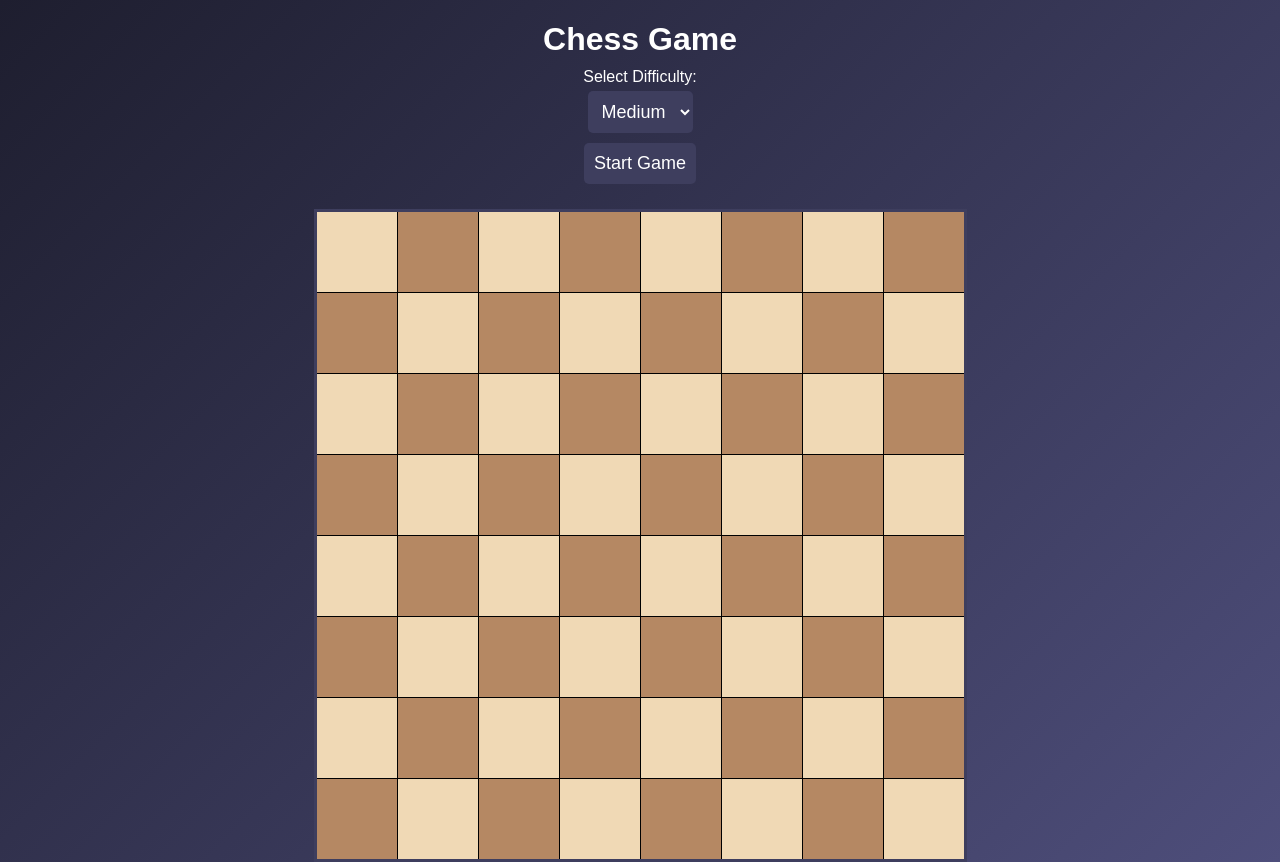
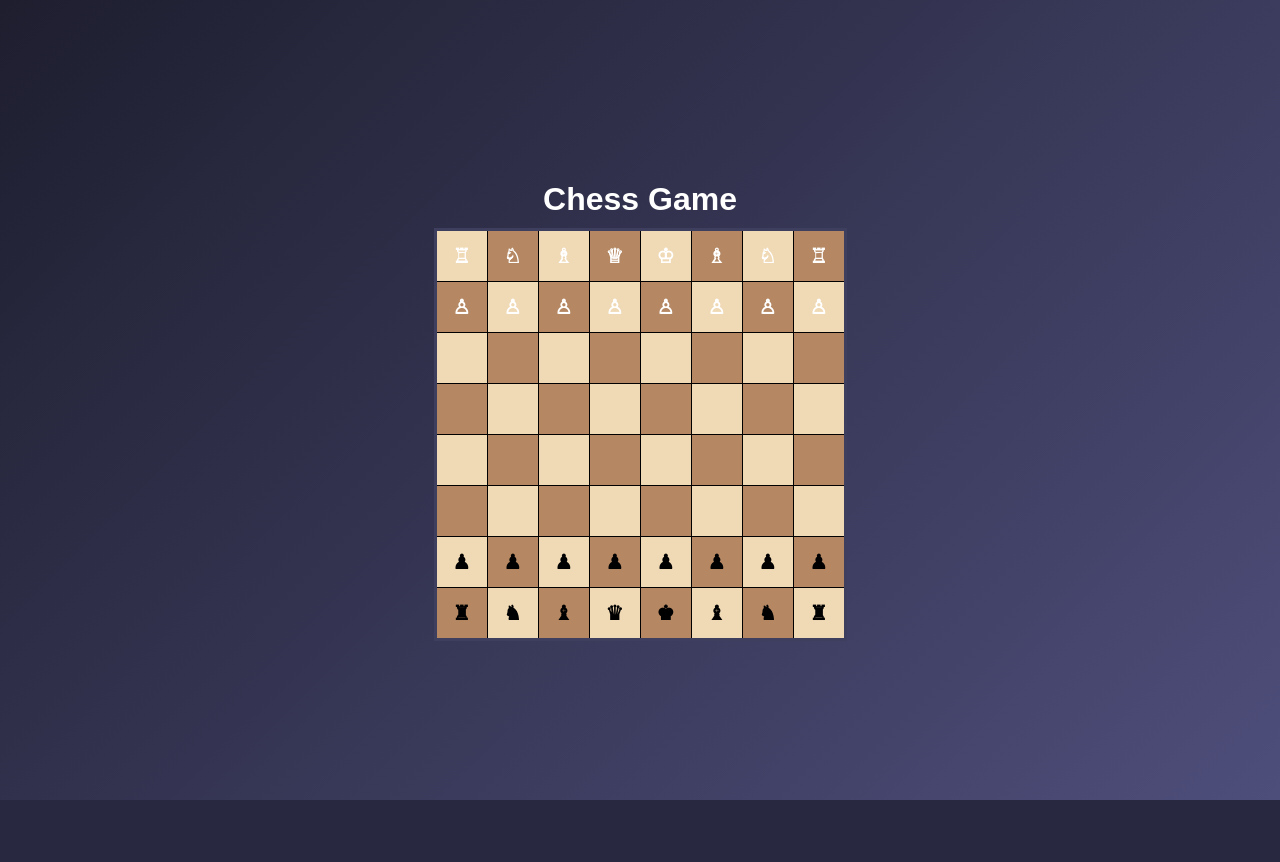
Before and after one commit to Miraawwq/TELBOT, a Flask app: page / in a window 1280 px wide. After the commit the page ends 800 px from the top, so only its background shows below. Run offline with Flask 3, Linux system fonts and the light colour scheme.

Commit message:
Update index.html

```diff
--- a/templates/index.html
+++ b/templates/index.html
@@ -21,45 +21,22 @@
             margin-bottom: 10px;
         }
 
-        .controls {
-            margin-bottom: 20px;
-            display: flex;
-            flex-direction: column;
-            align-items: center;
-        }
-
-        select, button {
-            padding: 10px;
-            font-size: 18px;
-            margin: 5px;
-            border: none;
-            border-radius: 5px;
-            background: #3e3e5e;
-            color: white;
-            cursor: pointer;
-            transition: background 0.3s;
-        }
-
-        select:focus, button:hover {
-            background: #5e5e8e;
-        }
-
         #board {
             display: grid;
-            grid-template-columns: repeat(8, 80px);
-            grid-template-rows: repeat(8, 80px);
+            grid-template-columns: repeat(8, 50px);
+            grid-template-rows: repeat(8, 50px);
             gap: 1px;
             background: black;
             border: 3px solid #3e3e5e;
         }
 
         .cell {
-            width: 80px;
-            height: 80px;
+            width: 50px;
+            height: 50px;
             display: flex;
             align-items: center;
             justify-content: center;
-            font-size: 40px;
+            font-size: 20px;
             font-weight: bold;
             user-select: none;
         }
@@ -83,16 +60,6 @@
 </head>
 <body>
     <h1>Chess Game</h1>
-    <div class="controls">
-        <label for="difficulty">Select Difficulty:</label>
-        <select id="difficulty">
-            <option value="easy">Easy</option>
-            <option value="medium" selected>Medium</option>
-            <option value="hard">Hard</option>
-        </select>
-        <button onclick="startGame()">Start Game</button>
-    </div>
-
     <div id="board"></div>
 
     <script>
@@ -100,6 +67,7 @@
         let board = [];
         let currentTurn = 'white';
         let gameActive = false;
+        let selectedPiece = null;
 
         function createBoard() {
             board = [];
@@ -125,8 +93,6 @@
         }
 
         function startGame() {
-            const difficulty = document.getElementById('difficulty').value;
-            alert(`Starting a game with difficulty: ${difficulty}`);
             createBoard();
             initializePieces();
             currentTurn = 'white';
@@ -138,38 +104,73 @@
             const blackPieces = ['\u265C', '\u265E', '\u265D', '\u265B', '\u265A', '\u265D', '\u265E', '\u265C'];
 
             for (let i = 0; i < 8; i++) {
-                document.querySelector(`[data-row='1'][data-col='${i}']`).innerText = '\u2659';
-                document.querySelector(`[data-row='1'][data-col='${i}']`).classList.add('white-piece');
+                placePiece(0, i, whitePieces[i], 'white');
+                placePiece(1, i, '\u2659', 'white');
+                placePiece(6, i, '\u265F', 'black');
+                placePiece(7, i, blackPieces[i], 'black');
+            }
+        }
 
-                document.querySelector(`[data-row='6'][data-col='${i}']`).innerText = '\u265F';
-                document.querySelector(`[data-row='6'][data-col='${i}']`).classList.add('black-piece');
-
-                document.querySelector(`[data-row='0'][data-col='${i}']`).innerText = whitePieces[i];
-                document.querySelector(`[data-row='0'][data-col='${i}']`).classList.add('white-piece');
-
-                document.querySelector(`[data-row='7'][data-col='${i}']`).innerText = blackPieces[i];
-                document.querySelector(`[data-row='7'][data-col='${i}']`).classList.add('black-piece');
-            }
+        function placePiece(row, col, piece, color) {
+            const cell = document.querySelector(`[data-row='${row}'][data-col='${col}']`);
+            cell.innerText = piece;
+            cell.classList.add(color === 'white' ? 'white-piece' : 'black-piece');
+            board[row][col] = { piece, color };
         }
 
         function handleClick(row, col) {
             if (!gameActive) return;
+
             const cell = document.querySelector(`[data-row='${row}'][data-col='${col}']`);
-            const piece = cell.innerText;
-            if (currentTurn === 'white' && cell.classList.contains('white-piece')) {
-                alert(`Selected white piece: ${piece}`);
+            const piece = board[row][col];
+
+            if (selectedPiece) {
+                // Move the selected piece
+                movePiece(row, col);
+                selectedPiece = null;
                 currentTurn = 'black';
                 setTimeout(aiMove, 1000); // AI делает ход
+            } else if (piece && piece.color === currentTurn) {
+                selectedPiece = { row, col, piece };
+                cell.style.background = 'yellow';
             }
         }
 
-        function aiMove() {
-            if (currentTurn !== 'black' || !gameActive) return;
-            alert('AI is making a move...');
-            currentTurn = 'white';
+        function movePiece(row, col) {
+            const { row: fromRow, col: fromCol, piece } = selectedPiece;
+            board[fromRow][fromCol] = null;
+
+            const fromCell = document.querySelector(`[data-row='${fromRow}'][data-col='${fromCol}']`);
+            fromCell.innerText = '';
+            fromCell.classList.remove('white-piece', 'black-piece');
+
+            placePiece(row, col, piece.piece, piece.color);
         }
 
-        createBoard();
+        function aiMove() {
+            if (!gameActive || currentTurn !== 'black') return;
+
+            const moves = [];
+            for (let i = 0; i < 8; i++) {
+                for (let j = 0; j < 8; j++) {
+                    const piece = board[i][j];
+                    if (piece && piece.color === 'black') {
+                        moves.push({ fromRow: i, fromCol: j });
+                    }
+                }
+            }
+
+            const move = moves[Math.floor(Math.random() * moves.length)];
+            if (move) {
+                const { fromRow, fromCol } = move;
+                const targetRow = fromRow + 1 < 8 ? fromRow + 1 : fromRow - 1;
+                const targetCol = fromCol + 1 < 8 ? fromCol + 1 : fromCol - 1;
+                movePiece(targetRow, targetCol);
+                currentTurn = 'white';
+            }
+        }
+
+        startGame();
     </script>
 </body>
 </html>
```
